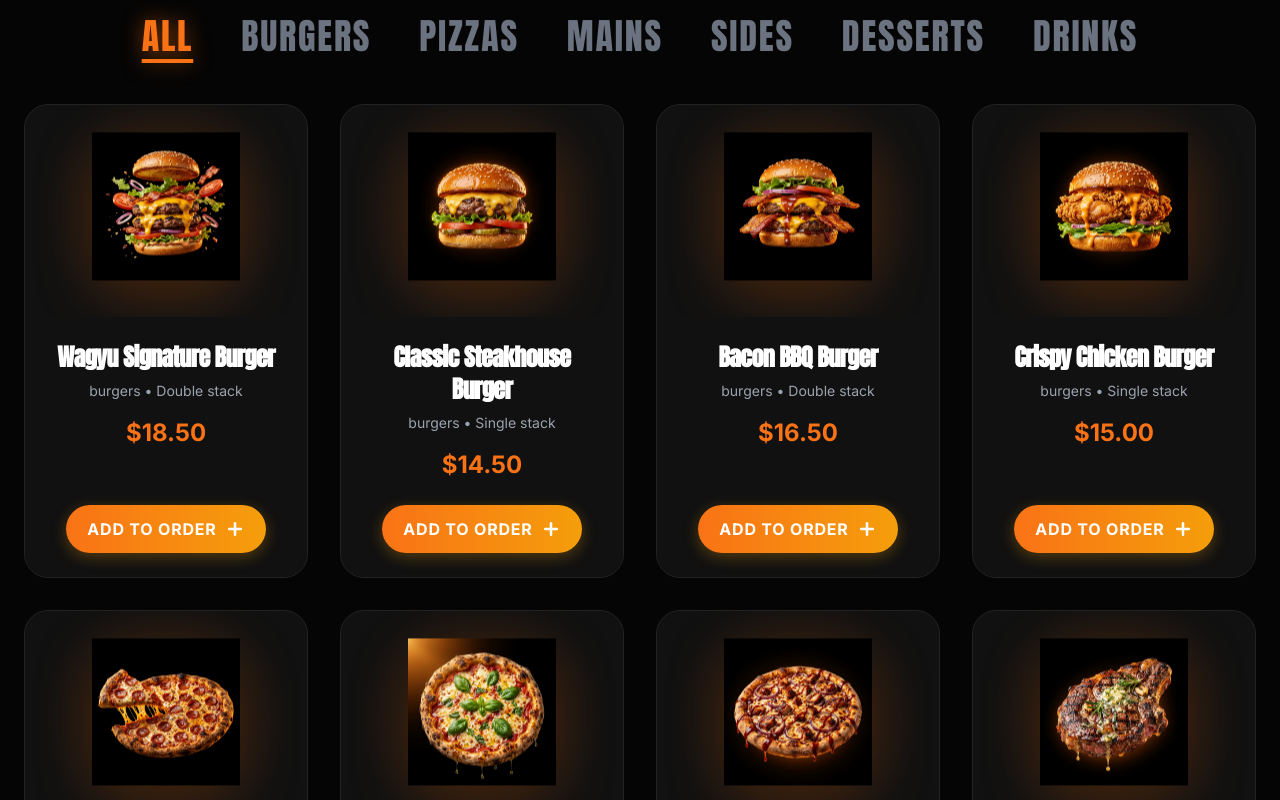
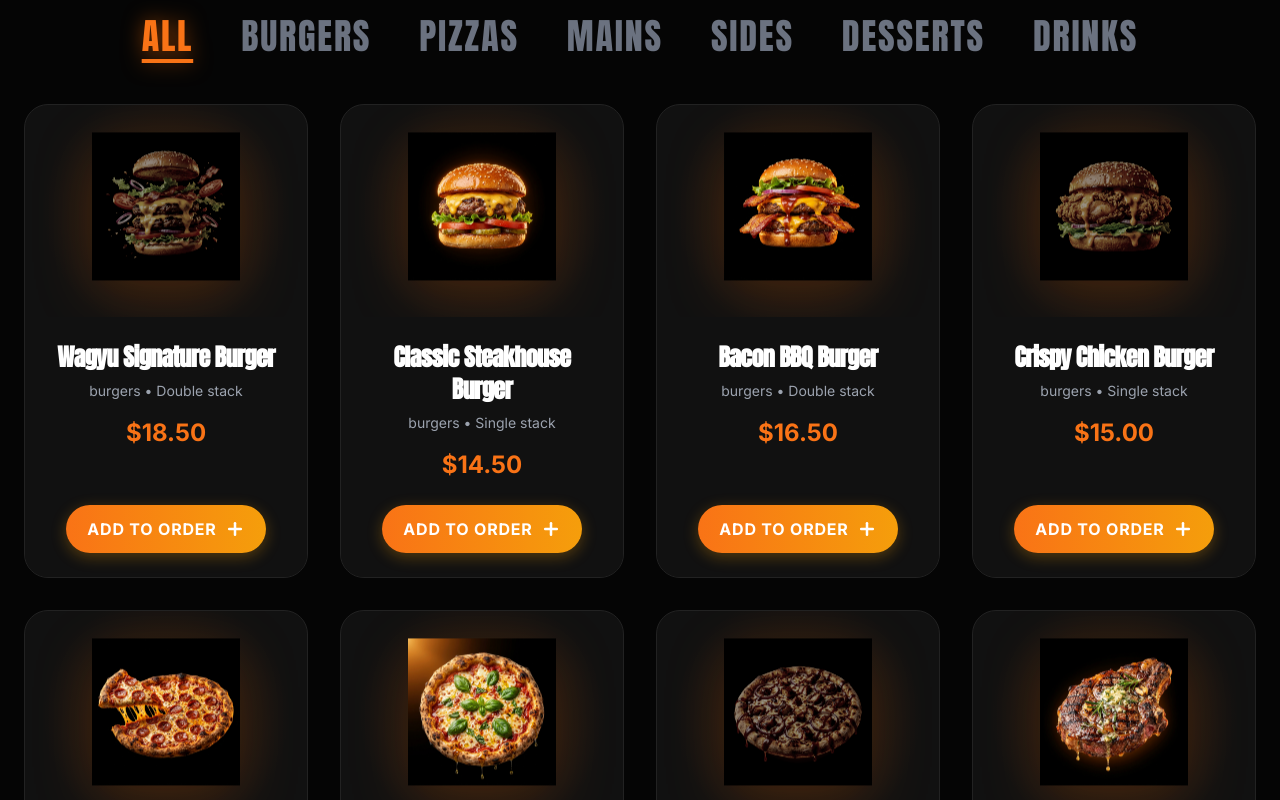
Before and after one commit to Aschio12/glassbite, a React (Vite) app: page / in a window 1280 px wide. Shown: the part 880-1680 px from the top of the page. Built offline with nearby package versions, Linux system fonts and the light colour scheme.

Commit message:
Add random dark image effect to some menu items

```diff
--- a/src/components/MenuGrid.jsx
+++ b/src/components/MenuGrid.jsx
@@ -4,6 +4,7 @@ export default function MenuGrid({ items, onOpen, onAdd }) {
   return (
     <div className="mx-auto grid w-full max-w-[100rem] grid-cols-1 gap-8 px-6 sm:grid-cols-2 lg:grid-cols-3 xl:grid-cols-4 pb-20">
       {items.map((item, index) => {
+        const isDarker = index % 3 === 0;
         return (
           <div
             key={item.id}
@@ -15,7 +16,11 @@ export default function MenuGrid({ items, onOpen, onAdd }) {
               <img
                 src={item.image}
                 alt={item.name}
-                className="relative z-10 h-full w-full object-contain animate-float transition-transform duration-500 group-hover:scale-110 drop-shadow-[0_15px_30px_rgba(255,107,0,0.15)]"
+                className={`relative z-10 h-full w-full object-contain animate-float transition-all duration-500 group-hover:scale-110 drop-shadow-[0_15px_30px_rgba(255,107,0,0.15)] ${
+                  isDarker
+                    ? 'brightness-[0.6] contrast-125 saturate-50 group-hover:brightness-100 group-hover:contrast-100 group-hover:saturate-100'
+                    : ''
+                }`}
               />
             </div>
 
```
